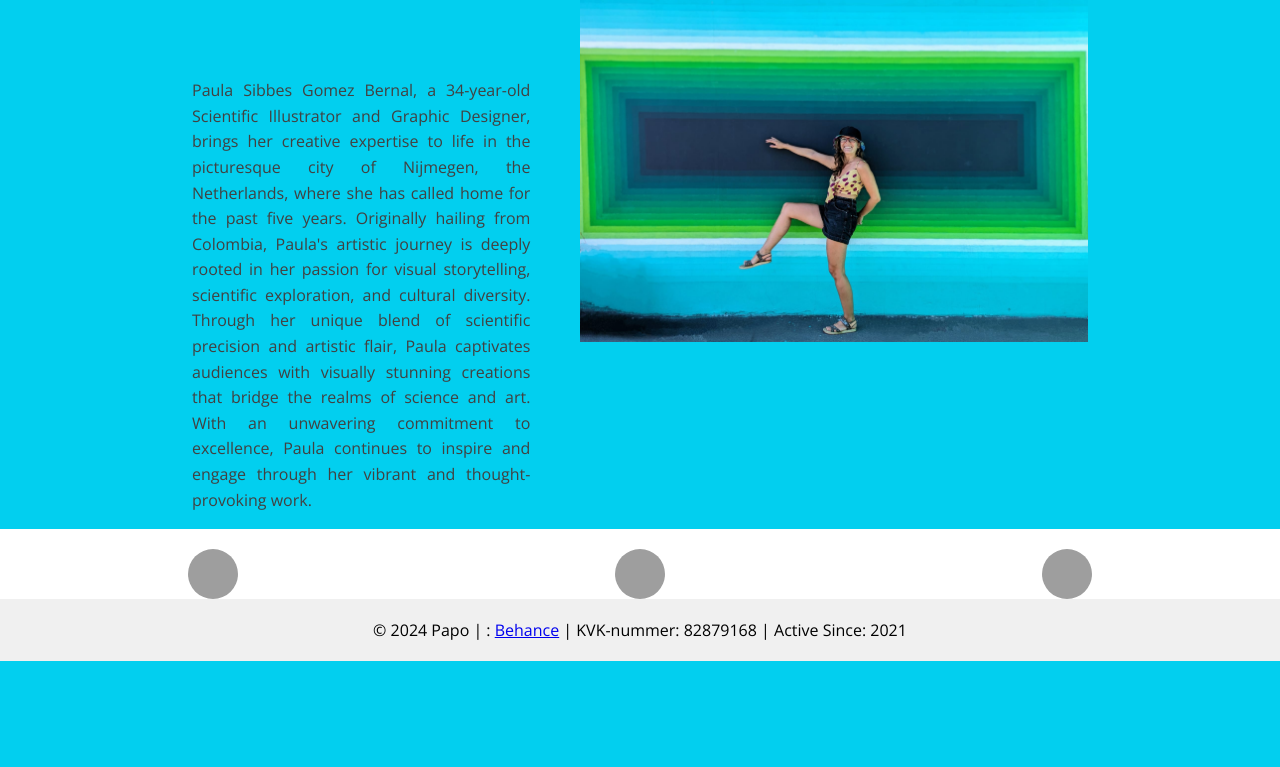
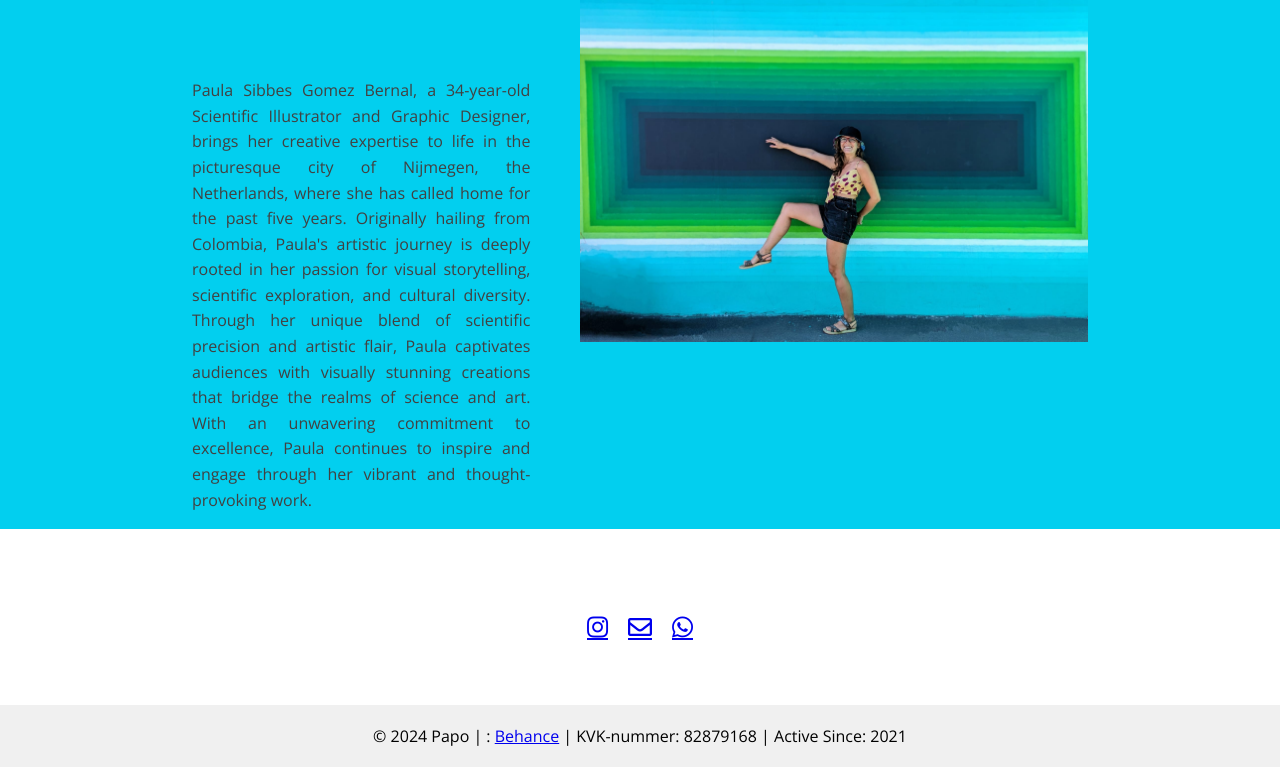
Before and after one commit to Pepijnnn/illustrator_website, a Django app: page /about_me/ in a window 1280 px wide. Shown: the part 186-953 px from the top of the page. Before the commit the page ends 847 px from the top, so only its background shows below. Run offline with Django 3.2, Linux system fonts and the light colour scheme; grey boxes are pictures that could not be loaded.

Commit message:
Added icons

```diff
--- a/illustrator_website/templates/base.html
+++ b/illustrator_website/templates/base.html
@@ -7,6 +7,11 @@
     <!-- Include Typography-->
     <link rel="stylesheet" href="https://fonts.googleapis.com/css2?family=Roboto:wght@300&display=swap">
     <link rel="stylesheet" href="https://fonts.googleapis.com/css2?family=Open+Sans:wght@300&family=Open+Sans:wght@700&display=swap">
+
+    <link rel="stylesheet" href="https://cdnjs.cloudflare.com/ajax/libs/font-awesome/5.15.1/css/all.min.css" crossorigin="anonymous" />
+
+
+
 
     <!-- Include jQuery (required for Fancybox) -->
     <script src="https://code.jquery.com/jquery-3.6.4.min.js"></script>
@@ -201,29 +206,13 @@
 
         .contact-icons {
             display: flex;
-            justify-content: space-around;
-            margin-top: 20px; /* Adjust the top margin as needed */
+            justify-content: center;
+            margin-top: 20px;
         }
 
         .icon {
-            display: block;
-            width: 50px; /* Adjust the width of the icons as needed */
-            height: 50px; /* Adjust the height of the icons as needed */
-            border-radius: 50%;
-            background-size: cover;
-            margin: 0 10px; /* Adjust the margin between icons as needed */
-        }
-
-        .instagram {
-            background-image: url('path_to_instagram_icon.png'); /* Replace with the path to your Instagram icon image */
-        }
-
-        .email {
-            background-image: url('path_to_email_icon.png'); /* Replace with the path to your Email icon image */
-        }
-
-        .whatsapp {
-            background-image: url('path_to_whatsapp_icon.png'); /* Replace with the path to your WhatsApp icon image */
+            font-size: 24px;
+            margin: 0 10px;
         }
 
 
--- a/illustrator_website/templates/portfolio/about_me.html
+++ b/illustrator_website/templates/portfolio/about_me.html
@@ -17,9 +17,11 @@
         </div>
     </div>
 
+    <br><br><br>
     <div class="contact-icons">
-        <a href="https://www.instagram.com/" target="_blank" class="icon instagram"></a>
-        <a href="mailto:your@email.com" target="_blank" class="icon email"></a>
-        <a href="https://wa.me/1234567890" target="_blank" class="icon whatsapp"></a>
-    </div>
+        <a href="https://www.instagram.com/paugommm" target="_blank" class="icon fab fa-instagram"></a>
+        <a href="mailto:papo.kunst@gmail.com" target="_blank" class="icon far fa-envelope"></a>
+        <a href="https://wa.me/+31611175282" target="_blank" class="icon fab fa-whatsapp"></a>
+     </div>
+     <br><br><br>
 {% endblock %}
```
